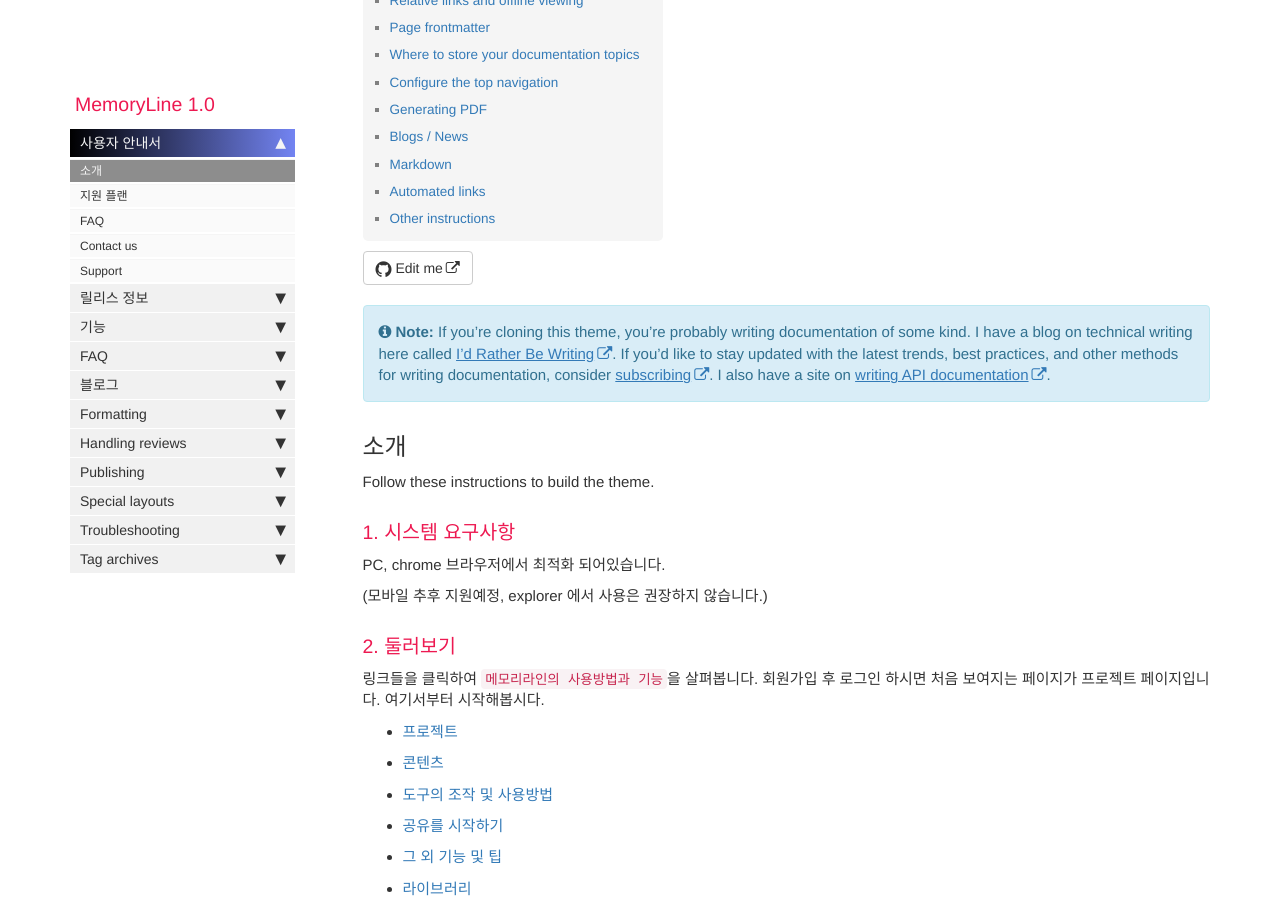
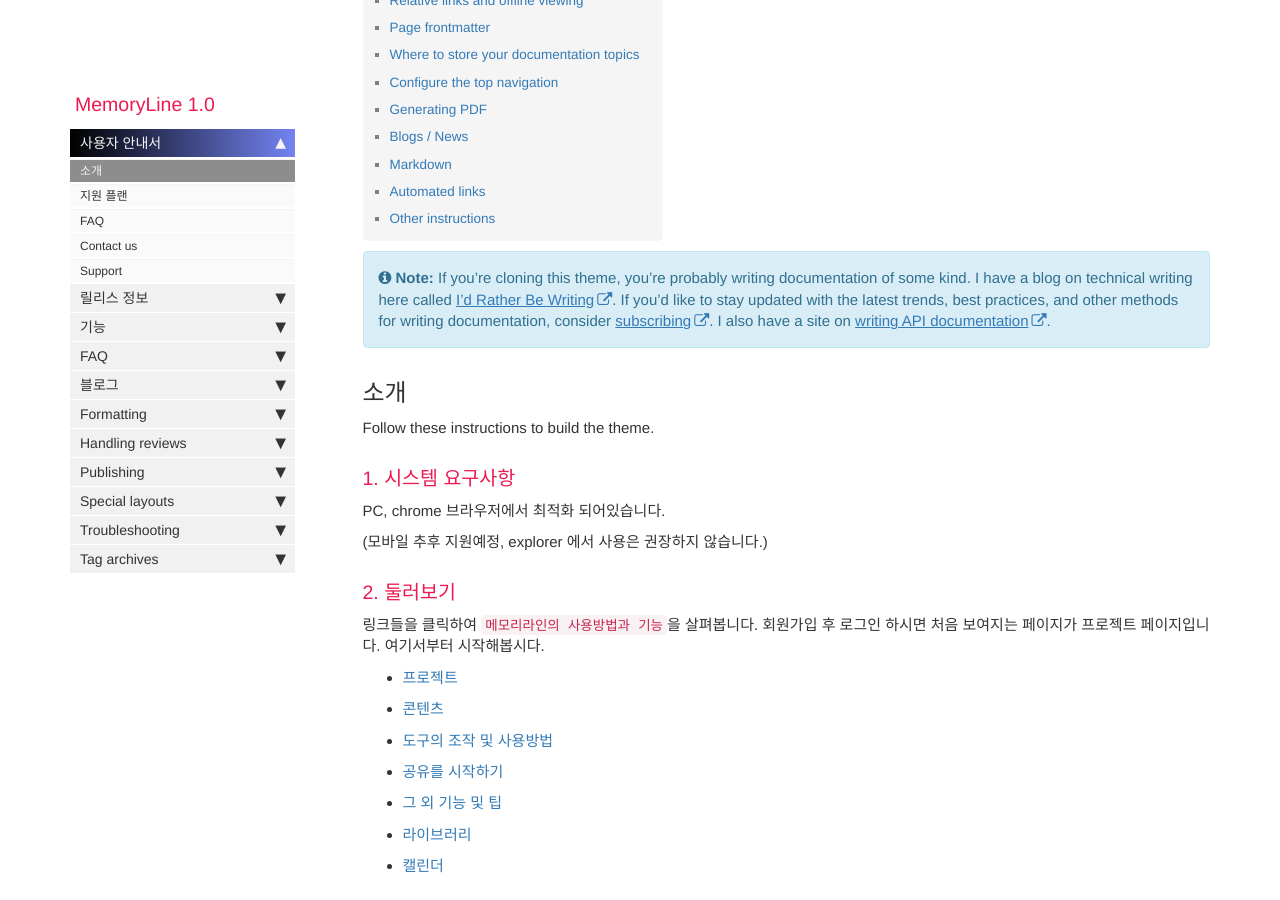
Before and after one commit to memoryLine/memoryLine.github.io, a Jekyll site: the page built from index.md, in a window 1280 px wide and 900 px high, scrolled down 580 px. Built offline with Jekyll 4.4.1, drawn with Linux system fonts in a browser that asks for light colours; comment, search, counter and statistics services are not loaded.

Commit message:
edit me 삭제

```diff
--- a/_layouts/page.html
+++ b/_layouts/page.html
@@ -41,7 +41,7 @@
 
     {% if site.github_editme_path %}
 
-    <a target="_blank" rel="noopener" href="https://github.com/{{site.github_editme_path}}{{page.path}}" class="btn btn-default githubEditButton" role="button"><i class="fa fa-github fa-lg"></i> Edit me</a>
+    <!--  <a target="_blank" rel="noopener" href="https://github.com/{{site.github_editme_path}}{{page.path}}" class="btn btn-default githubEditButton" role="button"><i class="fa fa-github fa-lg"></i> Edit me</a> -->
 
     {% endif %}
 
```
